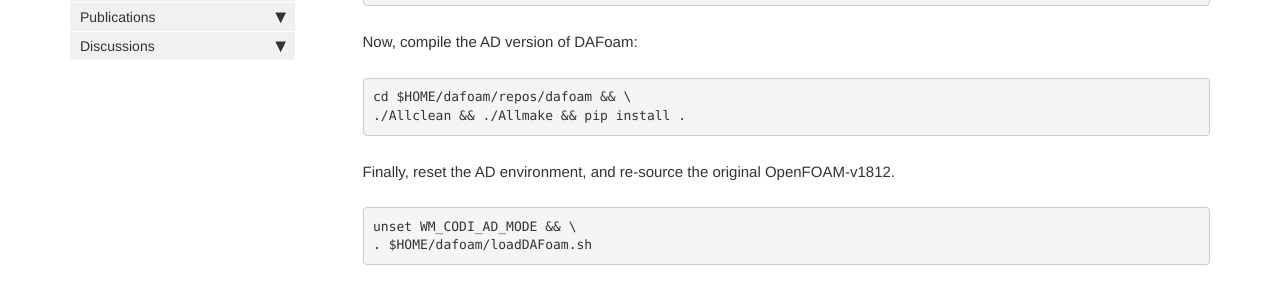
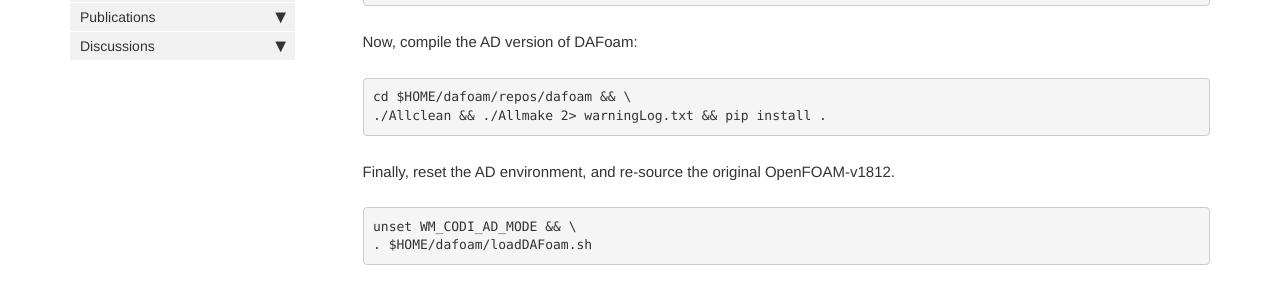
Before and after one commit to DAFoam/DAFoam.github.io, a Jekyll site: the page built from pages/mydoc/mydoc_installation_source.md, in a window 1280 px wide and 900 px high, scrolled down 8692 px. Shown: the part 322-615 px from the top of the window. Built offline with Jekyll 4.4.1, drawn with Linux system fonts in a browser that asks for light colours; comment, search, counter and statistics services are not loaded.

Commit message:
content update

```diff
--- a/pages/mydoc/mydoc_installation_source.md
+++ b/pages/mydoc/mydoc_installation_source.md
@@ -406,7 +406,7 @@ Now, compile the AD version of DAFoam:
 
 <pre>
 cd $HOME/dafoam/repos/dafoam && \
-./Allclean && ./Allmake && pip install .
+./Allclean && ./Allmake 2> warningLog.txt && pip install .
 </pre>
 
 Finally, reset the AD environment, and re-source the original OpenFOAM-v1812.
```
